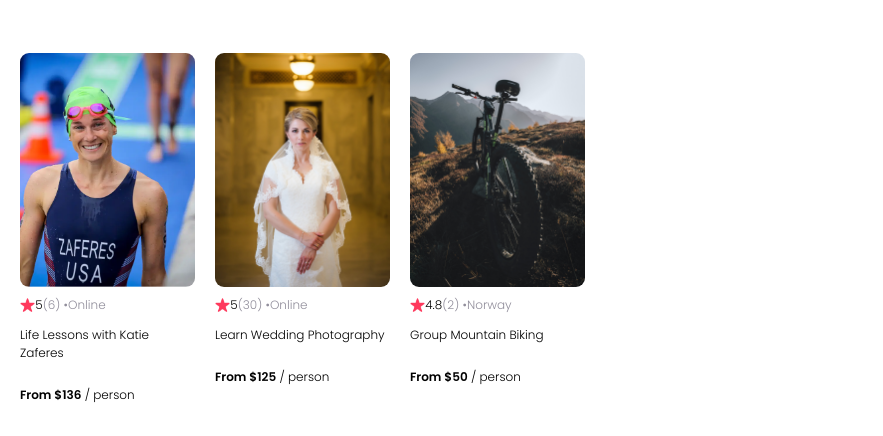
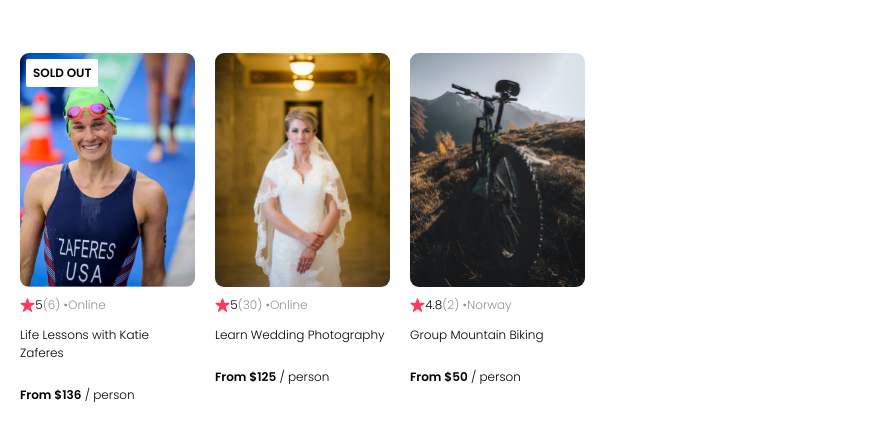
Before and after one commit to sonolibero/airbnb-experience, a React app: page / in a window 1280 px wide. Shown: the part 423-859 px from the top of the page, without its empty margins (0-883 px from the left). Built offline with nearby package versions, Linux system fonts and the light colour scheme.

Commit message:
badge and conditional render

```diff
--- a/App.js
+++ b/App.js
@@ -15,6 +15,7 @@ export default function App() {
                 country={x.location}
                 title={x.title}
                 price={x.price}
+                openSpots={x.openSpots}
             />
         )}
     )
--- a/components/Card.js
+++ b/components/Card.js
@@ -1,8 +1,16 @@
 import React from "react"
 
 export default function Card(props) {
+    let badgeText
+    if (props.openSpots === 0) {
+        badgeText = "SOLD OUT"
+    } else if (props.location === "Online") {
+        badgeText = "ONLINE"
+    }
+
     return (
         <div className="card">
+            {badgeText && <div className="card--badge">{badgeText}</div>}
             <img src={`../images/${props.img}`} className="card--image" />
             <div className="card--stats">
                 <img src="../images/star.png" className="card--star" />
--- a/style.css
+++ b/style.css
@@ -61,6 +61,7 @@ section {
     flex: 0 0 auto;         /* ADD */
     display: flex;          /* ADD */
     flex-direction: column; /* ADD */
+    position: relative;
 }
 
 .card--image {
@@ -88,3 +89,13 @@ section {
 .card--price {
     margin-top: auto;
 }
+
+.card--badge {
+    position: absolute;
+    top: 6px;
+    left: 6px;
+    background-color: white;
+    padding: 5px 7px;
+    border-radius: 2px;
+    font-weight: bold;
+}
```
